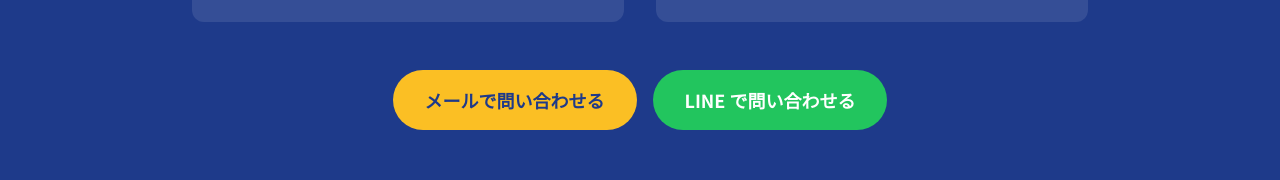
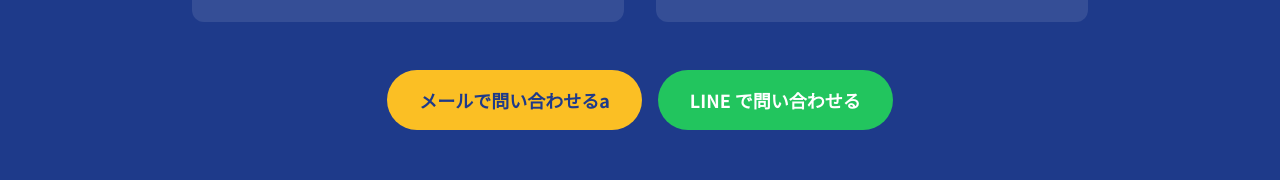
Before and after one commit to takumi000000/musubime.github.io, a plain HTML site: page index.html in a window 1280 px wide. Shown: the part 3732-3912 px from the top of the page. Drawn offline with nearby package versions, Linux system fonts and the light colour scheme.

Commit message:
コミット

```diff
--- a/index.html
+++ b/index.html
@@ -326,7 +326,7 @@
 
             <div class="flex flex-col md:flex-row gap-4 justify-center">
                 <button class="bg-izumo-yellow hover:bg-izumo-gold text-izumo-navy font-bold py-4 px-8 rounded-full text-lg transition-colors">
-                    メールで問い合わせる
+                    メールで問い合わせるa
                 </button>
                 <button class="bg-green-500 hover:bg-green-600 text-white font-bold py-4 px-8 rounded-full text-lg transition-colors">
                     LINE で問い合わせる
```
